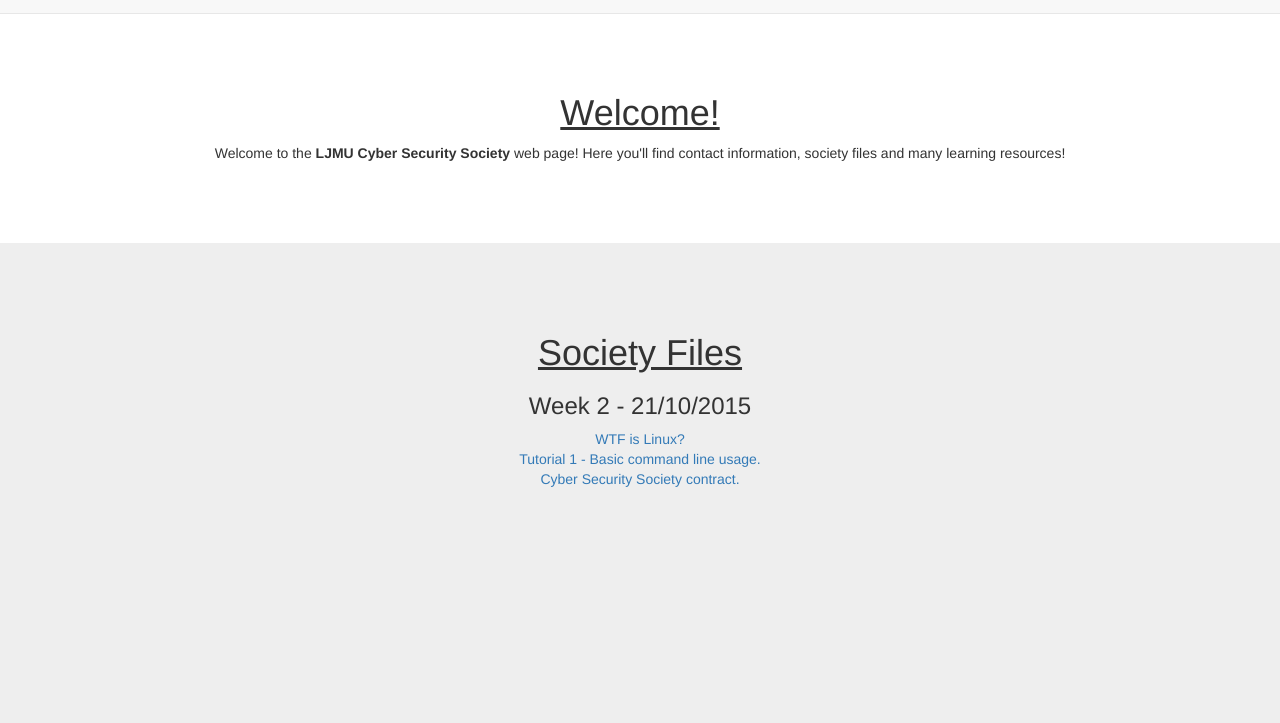
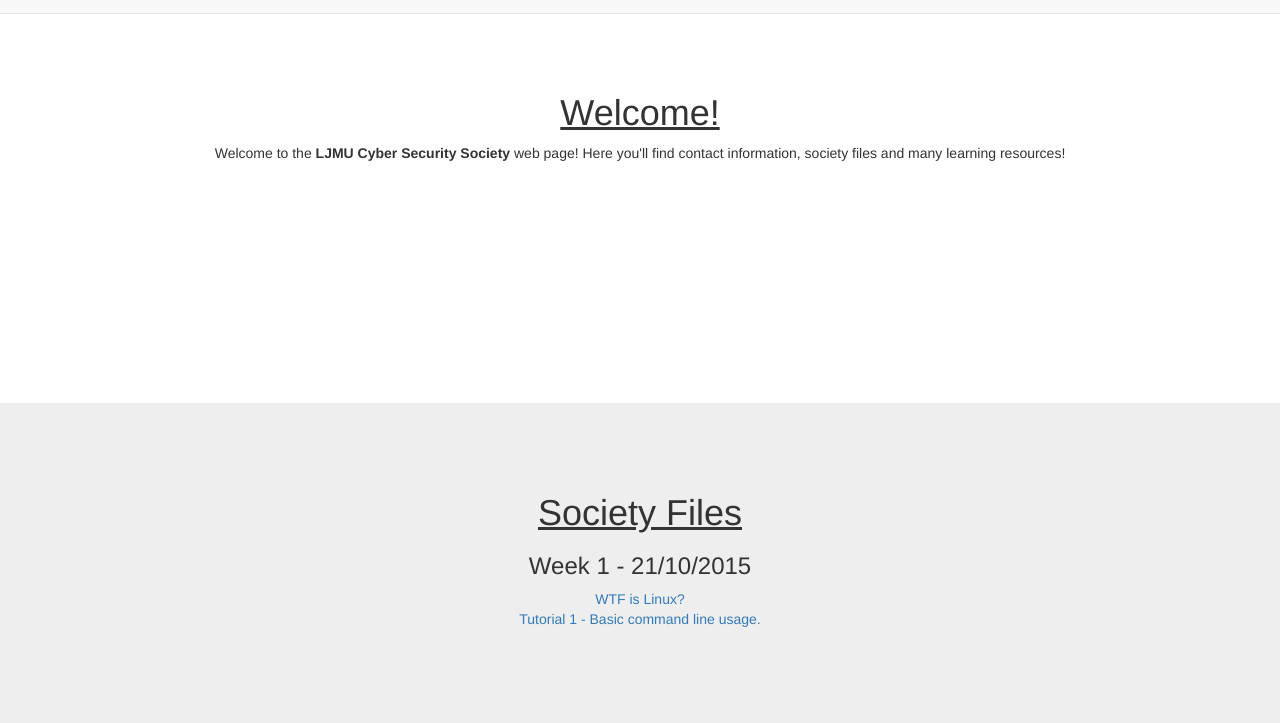
Before and after one commit to ljmucss/ljmucss.github.io, a plain HTML site: page index.html in a window 1280 px wide. Shown: the part 77-800 px from the top of the page. Drawn offline with Linux system fonts and the light colour scheme.

Commit message:
Removing contract, changing starting week.

```diff
--- a/css/scrolling-nav.css
+++ b/css/scrolling-nav.css
@@ -32,7 +32,7 @@
 of those sections to manage the look and feel of the site. */
 
 .intro-section {
-    height: 40%;
+    height: 60%;
     padding-top: 150px;
     text-align: center;
     background: #fff;
--- a/index.html
+++ b/index.html
@@ -86,10 +86,9 @@
                 <div class="col-lg-12">
                     <h1><u>Society Files</u></h1>
 
-                    <h3>Week 2 - 21/10/2015</h3>
+                    <h3>Week 1 - 21/10/2015</h3>
                     <a href="documents/week-1/wtf-is-linux.pptx">WTF is Linux?</a><br>
                     <a href="documents/week-1/tutorial-one.docx">Tutorial 1 - Basic command line usage.</a><br>
-                    <a href="documents/week-1/contract.docx">Cyber Security Society contract.</a><br>
                 </div>
             </div>
         </div>
```
Also changed, not shown: 2 other files.
